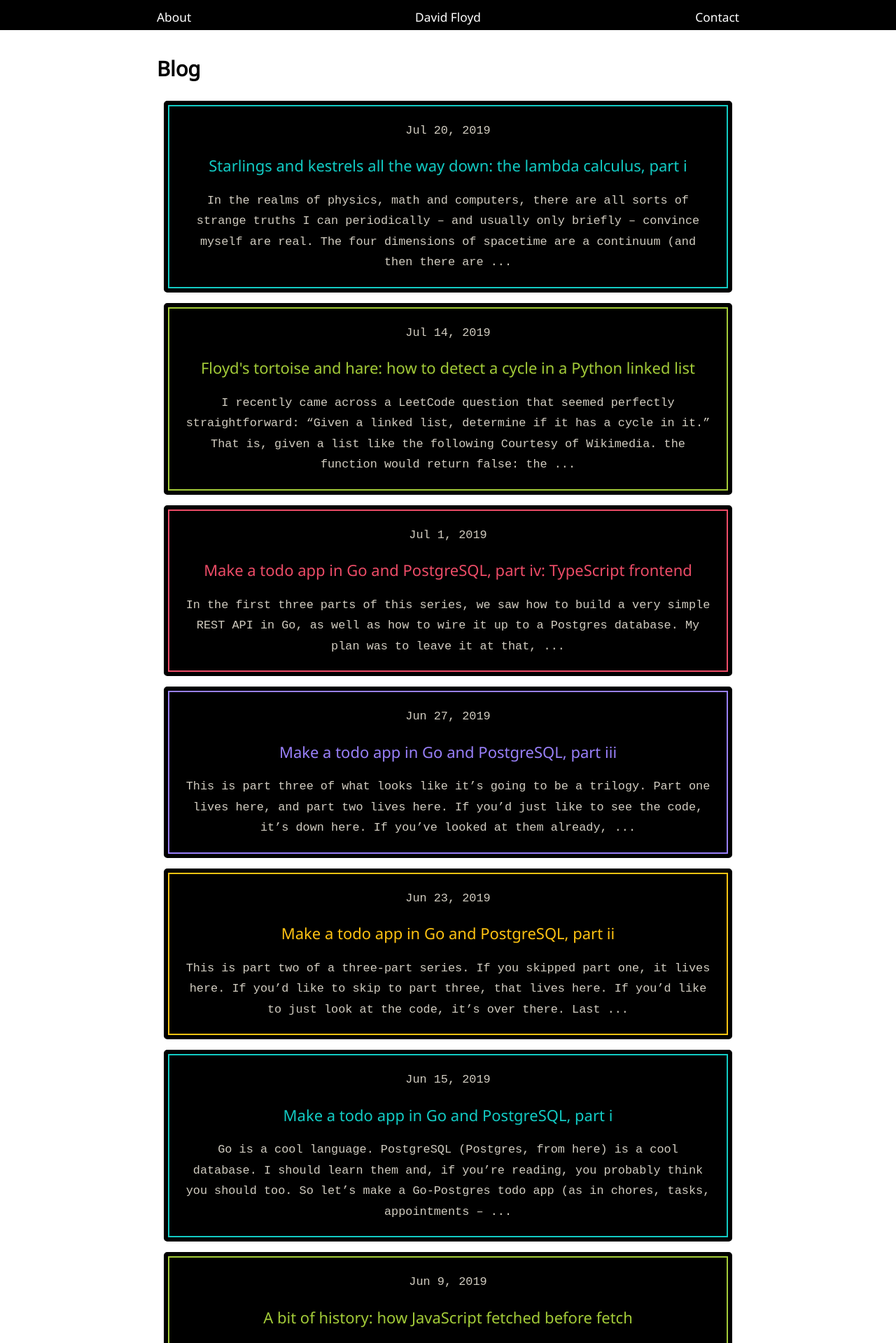
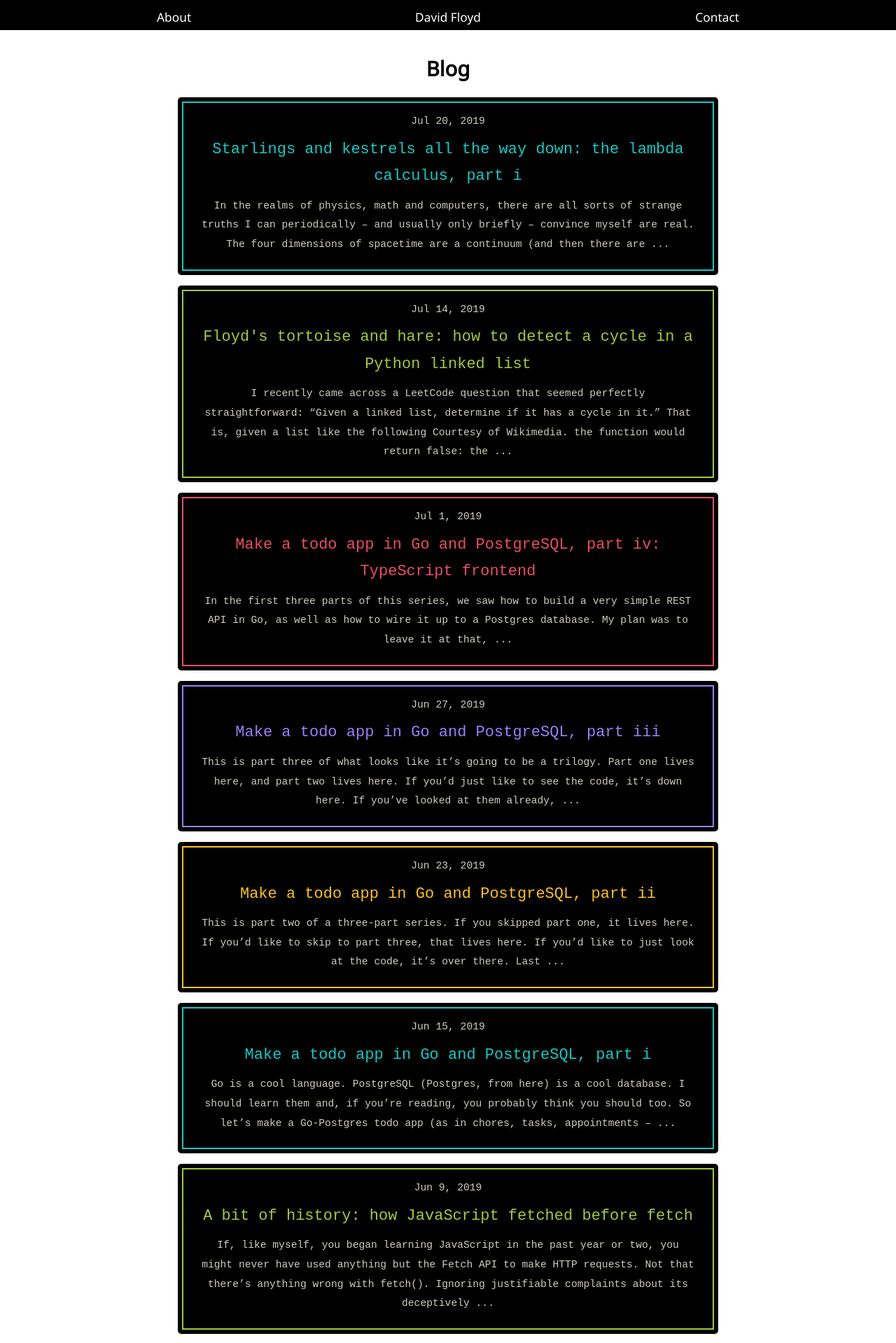
Before and after one commit to davidfloyd91/davidfloyd91.github.io, a Jekyll site: the page built from index.md, in a window 1280 px wide. Shown: the top 1919 px of the page at 70% size. Built offline with Jekyll 4.4.1, drawn with Linux system fonts in a browser that asks for light colours.

Commit message:
Make blog cards clickable + tweak styling

```diff
--- a/assets/css/custom.css
+++ b/assets/css/custom.css
@@ -212,24 +212,33 @@ nav {
 
 .post-card {
   margin: 15px auto;
-  width: 90%;
+  width: 85%;
   text-align: center;
   background-color: black;
-  padding: 10px 30px;
+  padding: 10px 30px 20px 30px;
   border-style: solid;
   border-radius: 5px;
   border-width: 2px;
   outline-style: solid;
   outline-width: 2px;
   outline-offset: -8px;
+  cursor: pointer;
 }
 
 .post-description-container {
   margin: 8px 0;
 }
 
-.post-card-title {
+.post-description-container a {
+  color: #d1ccc0;
+  font-family: monospace;
+  text-decoration: none;
+}
+
+.post-card-title a {
   font-size: 1.5em;
+  font-family: monospace;
+  text-decoration: none;
 }
 
 #resume {
--- a/index.md
+++ b/index.md
@@ -4,7 +4,23 @@
 
 layout: custom
 ---
-<h1>Blog</h1>
+<h1 class="center">Blog</h1>
+
+<script>
+  document.addEventListener('DOMContentLoaded', event => {
+    document.addEventListener('click', e => {
+      let target = e.target;
+      if (!target.href) {
+        let parent = e.target.parentNode;
+        if (target.dataset.link) {
+          window.location = target.dataset.link;
+        } else if (parent.dataset.link) {
+          window.location = parent.dataset.link;
+        };
+      };
+    });
+  });
+</script>
 
 <!-- https://flatuicolors.com/palette/nl -->
 {% assign colors = "#FFC312,#12CBC4,#A3CB38,#ED4C67,#9980FA,#FFC312,#12CBC4,#A3CB38,#ED4C67,#9980FA,#FFC312,#12CBC4,#A3CB38,#ED4C67,#9980FA,#FFC312,#12CBC4,#A3CB38,#ED4C67,#9980FA,#FFC312,#12CBC4,#A3CB38,#ED4C67,#9980FA,#FFC312,#12CBC4,#A3CB38,#ED4C67,#9980FA,#FFC312,#12CBC4,#A3CB38,#ED4C67,#9980FA,#FFC312,#12CBC4,#A3CB38,#ED4C67,#9980FA,#FFC312,#12CBC4,#A3CB38,#ED4C67,#9980FA,#FFC312,#12CBC4,#A3CB38,#ED4C67,#9980FA,#FFC312,#12CBC4,#A3CB38,#ED4C67,#9980FA,#FFC312,#12CBC4,#A3CB38,#ED4C67,#9980FA,#FFC312,#12CBC4,#A3CB38,#ED4C67,#9980FA,#FFC312,#12CBC4,#A3CB38,#ED4C67,#9980FA,#FFC312,#12CBC4,#A3CB38,#ED4C67,#9980FA,#FFC312,#12CBC4,#A3CB38,#ED4C67,#9980FA,#FFC312,#12CBC4,#A3CB38,#ED4C67,#9980FA,#FFC312,#12CBC4,#A3CB38,#ED4C67,#9980FA,#FFC312,#12CBC4,#A3CB38,#ED4C67,#9980FA,#FFC312,#12CBC4,#A3CB38,#ED4C67,#9980FA,#FFC312,#12CBC4,#A3CB38,#ED4C67,#9980FA,#FFC312,#12CBC4,#A3CB38,#ED4C67,#9980FA,#FFC312,#12CBC4,#A3CB38,#ED4C67,#9980FA,#FFC312,#12CBC4,#A3CB38,#ED4C67,#9980FA" | split: "," %}
@@ -12,13 +28,15 @@ layout: custom
 {% for post in site.posts %}
   <div style="display:none;">{% increment i %}</div>
 
-  <div class="post-card" style="outline-color:{{ colors[i] }};">
+  <div class="post-card" data-link="{{ post.url }}" style="outline-color:{{ colors[i] }};">
     <div class="post-description-container">
-      <div class="syntax lambda-syntax" style="display:inline-block;">{{ post.date | date: "%b %-d, %Y" }}</div>
+      <a href="{{ post.url }}">{{ post.date | date: "%b %-d, %Y" }}</a>
     </div>
-    <div class="post-card-title"><a style="color:{{ colors[i] }}; text-decoration: none;" href="{{ post.url }}">{{ post.title }}</a></div>
-    <div class="syntax-container">
-      <div class="syntax lambda-syntax" style="display:inline-block;">{{ post.content | strip_html | truncatewords: 40, " ..." }}</div>
+    <div class="post-card-title">
+      <a href="{{ post.url }}" style="color:{{ colors[i] }};">{{ post.title }}</a>
+    </div>
+    <div class="post-description-container">
+      <a href="{{ post.url }}">{{ post.content | strip_html | truncatewords: 40, " ..." }}</a>
     </div>
   </div>
 {% endfor %}
```
